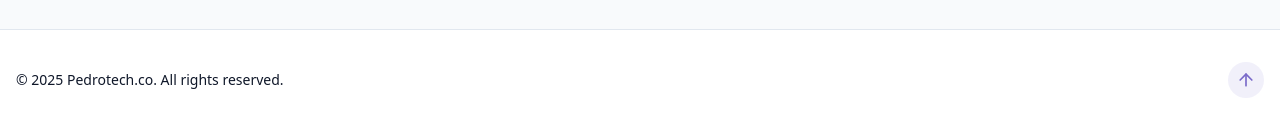
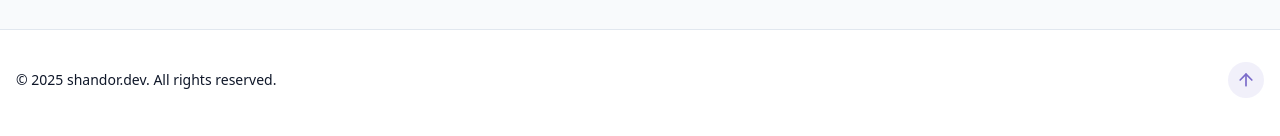
Before and after one commit to DavidShandor/myWebsite, a React (Vite) app: page / in a window 1280 px wide. Shown: the part 4941-5077 px from the top of the page. Built offline with nearby package versions, Linux system fonts and the light colour scheme.

Commit message:
change footer copyrights

```diff
--- a/src/components/Footer.jsx
+++ b/src/components/Footer.jsx
@@ -6,7 +6,7 @@ export const Footer = () => {
       {" "}
       <p className="text-sm text-muted-foreground">
         {" "}
-        &copy; {new Date().getFullYear()} Pedrotech.co. All rights reserved.
+        &copy; {new Date().getFullYear()} shandor.dev. All rights reserved.
       </p>
       <a
         href="#hero"
```
